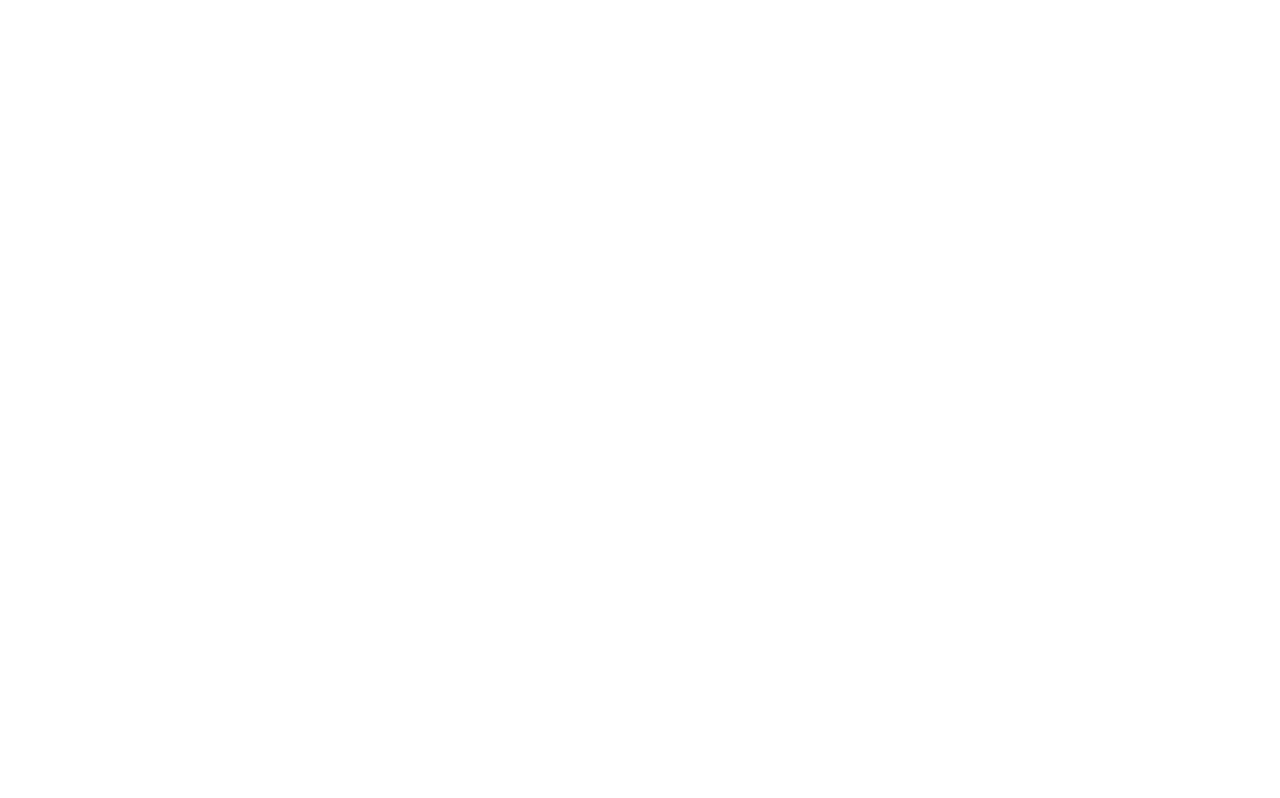
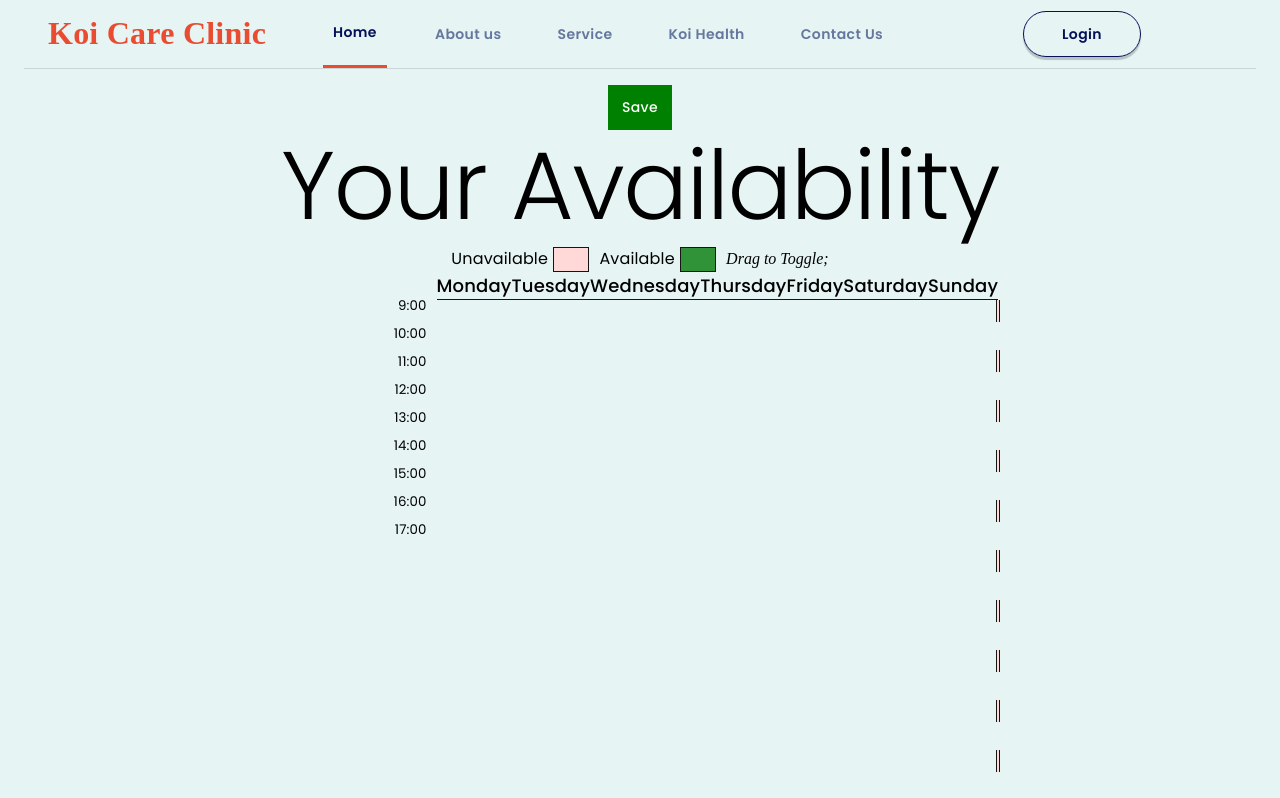
Before and after one commit to ThinhND3004/SWP391_Fall24_KoiVeterinaryServiceCenter_FE, a React (Vite) app: page /veterian in a window 1280 px wide. Before the commit this address had no page. Shown: the top 798 px of the page. Built offline with nearby package versions, Linux system fonts and the light colour scheme.

Commit message:
create timetable

```diff
--- /dev/null
+++ b/src/pages/Management/Verterian/SaveButton.jsx
@@ -0,0 +1,58 @@
+import { Button } from "@mui/material";
+
+function turn_string_to_date(day_string) {
+    let [hours, minute] = day_string.split(":").map(Number);
+    let time = new Date();
+    time.setHours(hours, minute, 0, 0);
+    return time;
+}
+
+function save_button_clicked() {
+    let selectedElements = document.querySelectorAll(".selected");
+
+    let data = [];
+
+    for (let i = 0; i < selectedElements.length;) {
+        const label = selectedElements[i].getAttribute("label");
+        const day = label.split(" ")[0];
+        const start_time = turn_string_to_date(label.split(" ")[1]);
+
+        // Clone start_time to avoid mutating the original start_time
+        let continous_time = new Date(start_time.getTime());
+        continous_time.setMinutes(continous_time.getMinutes() + 30);
+        i++;
+        for (; i < selectedElements.length; i++) {
+            const temp_label = selectedElements[i].getAttribute("label");
+            const next_day = temp_label.split(" ")[0];
+            const next_time = turn_string_to_date(temp_label.split(" ")[1]);
+
+            // Time in the current day is continuous with 30 minutes
+            console.log(`Continous time: ${continous_time.getHours() + ':' + continous_time.getMinutes().toString().padStart(2, '0')} AND Next time: ${next_time.getHours() + ':' + next_time.getMinutes().toString().padStart(2, '0')}`)
+            if (day === next_day && continous_time.getTime() == next_time.getTime()) {
+                console.log("All true;")
+                continous_time.setMinutes(continous_time.getMinutes() + 30);
+            } else break;
+
+        }
+
+        data.push({
+            day_of_week: day,
+            start_time: start_time.getHours() + ':' + start_time.getMinutes().toString().padStart(2, '0'),
+            end_time: continous_time.getHours() + ':' + continous_time.getMinutes().toString().padStart(2, '0')
+        });
+    }
+
+    console.log(data);
+    return data;
+}
+
+
+function SaveButton(){
+    return (
+        <Button sx={{padding: '10px', backgroundColor: 'green', color: 'white'}} onClick={save_button_clicked}>
+            Save
+        </Button>
+    )
+}
+
+export default SaveButton;
--- /dev/null
+++ b/src/pages/Management/Verterian/Schedule.jsx
@@ -0,0 +1,89 @@
+import { Typography, Box, Grid } from '@mui/material';
+import React from 'react';
+
+const dayArr = ['Monday', 'Tuesday', 'Wednesday', 'Thursday', 'Friday', 'Saturday', 'Sunday'];
+const timeArr = ['9', '10', '11', '12', '13', '14', '15', '16', '17'];
+const text = 'rgb(22, 21, 21)';
+
+function TableTime() {
+    return (
+        <Box sx={{ marginTop: '20px', textAlign: 'right' }}>
+            {timeArr.map((time, index) => (
+                <Typography key={index} sx={{ fontSize: 'smaller', lineHeight: '28px' }}>
+                    {`${time}:00`}
+                </Typography>
+            ))}
+        </Box>
+    );
+}
+
+function TableDay() {
+    return (
+        <Box sx={{ display: 'inline-grid', gridTemplateColumns: 'repeat(7, 1fr)', width: '100%' }}>
+            {dayArr.map((day, index) => (
+                <Typography key={index} sx={{ fontSize: 'large', fontWeight: '500', marginBottom: '0' }}>
+                    {day}
+                </Typography>
+            ))}
+        </Box>
+    )
+}
+
+function TimeBlock({ dayIndex, time }) {
+    return (
+        <Box
+            sx={{
+                backgroundColor: 'rgb(255, 216, 216)',
+                width: '100%',
+                height: 'calc(20px + 0.22vw)',
+                borderLeft: '1px solid rgb(22, 21, 21)',
+                borderRight: '1px solid rgb(22, 21, 21)',
+                transition: '0.1s',
+                gridColumn: dayIndex + 1
+            }}
+            title={`${dayArr[dayIndex]} ${time}`} // Using title instead of label
+        ></Box>
+    )
+}
+
+function TableGrid() {
+    return (
+        <Box
+            sx={{
+                display: 'inline-grid',
+                gridTemplateColumns: 'repeat(7, 1fr)',
+                gridAutoRows: 'minmax(50px, auto)',
+                width: '100%',
+                gridAutoFlow: 'column',
+                borderTop: '1px solid rgb(22, 21, 21)',
+                transition: '0.5s'
+            }}
+        >
+            {dayArr.map((day, dayIndex) => (
+                <React.Fragment key={dayIndex}>
+                    {timeArr.map((time, timeIndex) => (
+                        <React.Fragment key={timeIndex}>
+                            <TimeBlock day_index={dayIndex} time={`${timeArr[timeIndex]}:00`} />
+                            <TimeBlock day_index={dayIndex} time={`${timeArr[timeIndex]}:30`} />
+                        </React.Fragment>
+                    ))}
+                </React.Fragment>
+            ))}
+        </Box>
+    );
+}
+
+
+function Schedule() {
+    return (
+        <Box sx={{ display: 'grid', gridTemplateColumns: '1fr 5fr', columnGap: '10px', width: '40%', margin: 'auto' }}>
+            <TableTime></TableTime>
+            <Box>
+                <TableDay></TableDay>
+                <TableGrid></TableGrid>
+            </Box>
+        </Box>
+    )
+}
+
+export default Schedule;
--- /dev/null
+++ b/src/pages/Management/Verterian/TableHeader.jsx
@@ -0,0 +1,33 @@
+import { Box, Typography } from '@mui/material';
+import React from 'react';
+
+function LegendItem({ label, color }) {
+    return (
+        <Box sx={{ display: 'flex', justifyContent: 'center', alignItems: 'center', marginRight: '10px' }}>
+            <Typography sx={{ display: 'inline-block' }}>
+                {label}
+            </Typography>
+            <Box
+                sx={{
+                    backgroundColor: color,
+                    border: '1px solid rgb(22, 21, 21)',
+                    height: 'calc(18px + 0.4vw)',
+                    width: 'calc(28px + 0.5vw)',
+                    display: 'inline-block',
+                    marginLeft: '5px',
+                }}
+            ></Box>
+        </Box>
+    );
+}
+
+function TableHeader() {
+    return (
+        <Box sx={{ display: 'inline-flex', marginTop: '5px' }}>
+            <LegendItem label="Unavailable" color="rgb(255, 216, 216)" />
+            <LegendItem label="Available" color="rgb(48, 147, 56)" />
+        </Box>
+    );
+}
+
+export default TableHeader;
--- /dev/null
+++ b/src/pages/Management/Verterian/Timetable.jsx
@@ -0,0 +1,25 @@
+import { Typography, Box } from '@mui/material';
+import SaveButton from './SaveButton';
+import TableHeader from './TableHeader';
+import Schedule from './Schedule';
+
+function Timetable() {
+    return (
+        <Box sx={{ textAlign: 'center' }}>
+            <SaveButton></SaveButton>
+
+            <Box sx={{ transition: '0.5s' }}>
+                <Typography variant='h1'>Your Availability</Typography>
+                <TableHeader></TableHeader>
+                <Typography variant='p' sx={{fontStyle: 'italic', marginTop: 'calc(10px + 0.5vw) !important' }}>
+                    Drag to Toggle;
+                </Typography>
+
+                <Schedule></Schedule>
+            </Box>
+
+        </Box>
+    )
+}
+
+export default Timetable
--- a/src/routes/index.jsx
+++ b/src/routes/index.jsx
@@ -6,6 +6,7 @@
 import ContactUs from '~/pages/ContactUs/ContactUs.component'
 import ServicePage from '~/pages/ServicePage/Service.component'
 import KoiHealthComponent from '~/pages/KoiHealthPage/KoiHealth.component'
+import Timetable from '~/pages/Management/Verterian/Timetable'
 
 const RouteComponent = () => {
   return (
@@ -16,6 +17,7 @@
         <Route path='/contact' element={<ContactUs />} />
         <Route path='/service' element={<ServicePage />} />
         <Route path='/koihealth' element={<KoiHealthComponent />} />
+        <Route path='/veterian' element={<Timetable />} />
       </Route>
 
       <Route path='/' element={
```
